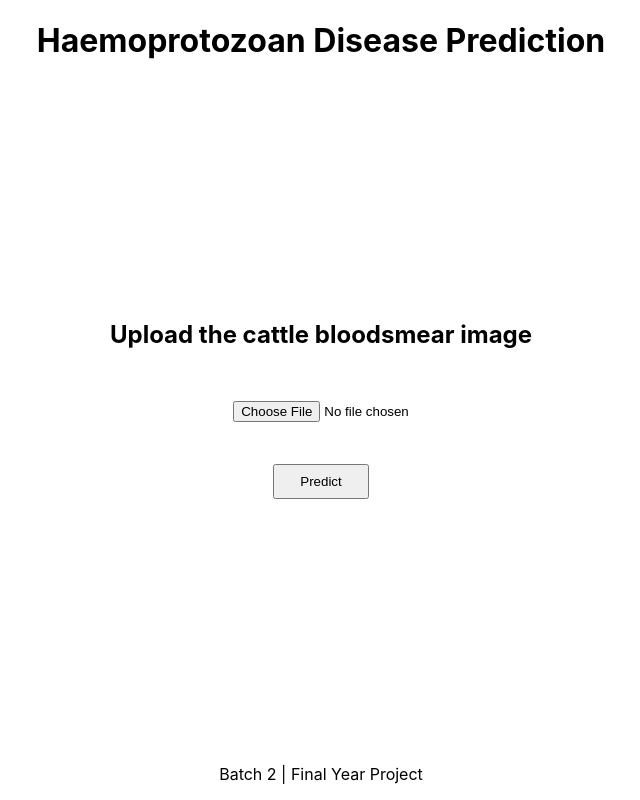
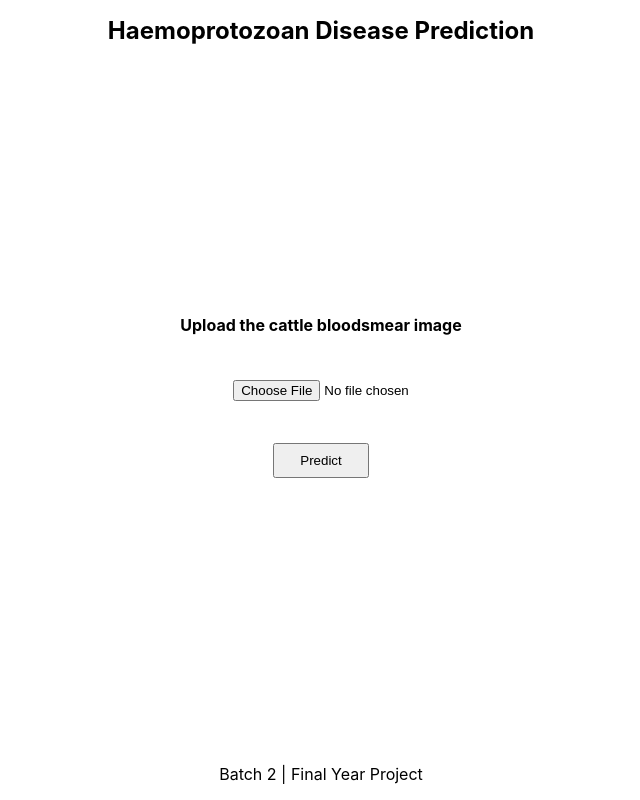
Before and after one commit to reddygtvs/Haemoprotozoan-web-instance, a React (Create React App) app: page / in a window 1280 px wide. Shown: the whole page, without its empty margins (319-959 px from the left). Built offline with nearby package versions, Linux system fonts and the light colour scheme; a web font is replaced by a local one.

Commit message:
changed loading state for result

```diff
--- a/src/App.css
+++ b/src/App.css
@@ -19,10 +19,10 @@ main {
   justify-content: center;
 }
 h1 {
-  font-size: 4vh;
+  font-size: 3vh;
 }
 h2 {
-  font-size: 3vh;
+  font-size: 2vh;
 }
 #getFile {
   text-align-last: center;
--- a/src/App.js
+++ b/src/App.js
@@ -15,6 +15,7 @@ const App = () => {
 
   const handlePredict = () => {
     const formData = new FormData();
+    setPrediction("...Fetching");
     formData.append("image", selectedFile);
     axios
       .post("http://127.0.0.1:5000/predict", formData, {
```
